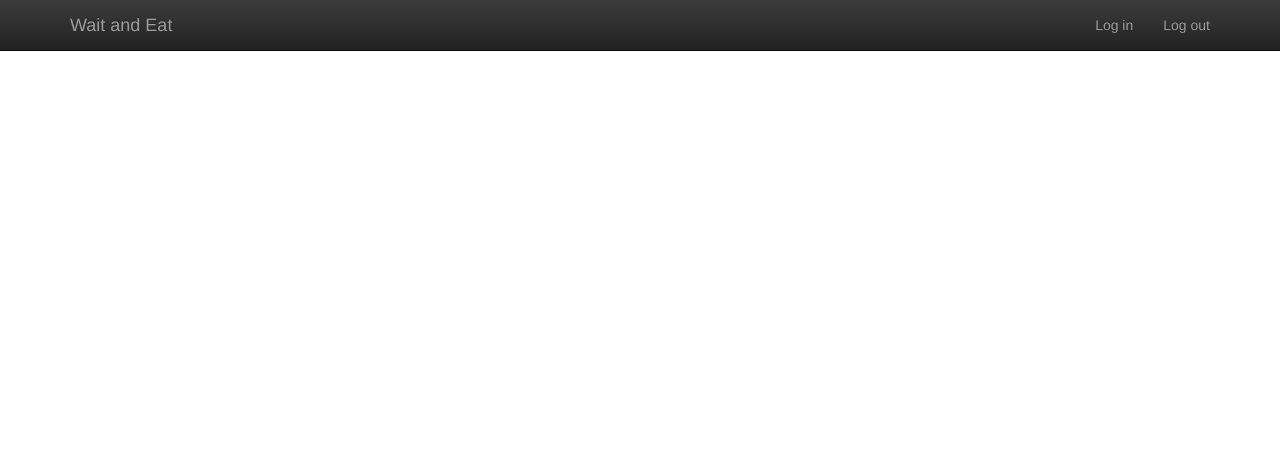
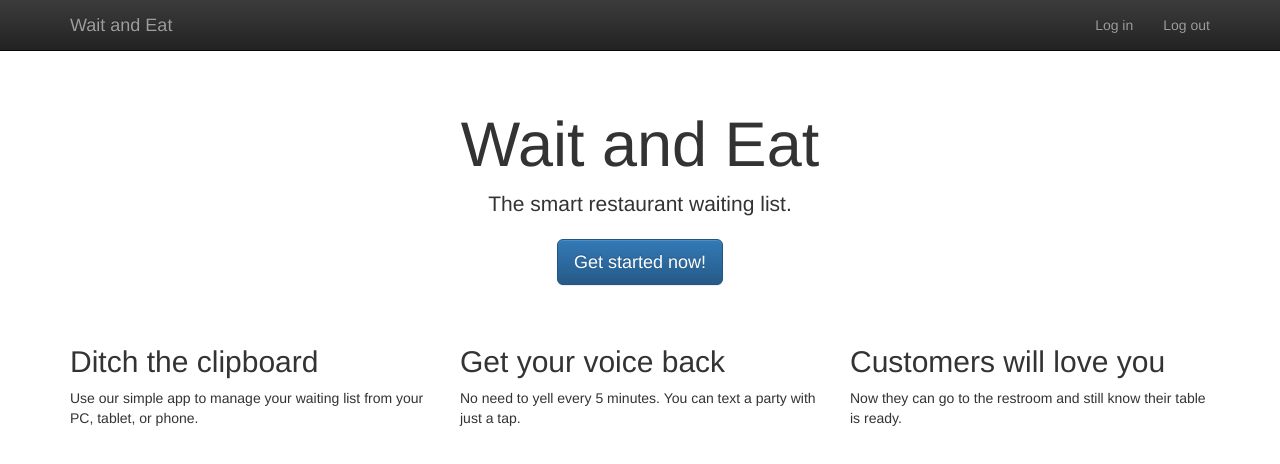
Before and after one commit to RandyDavis/AngCourse2, a website: page app/index.html in a window 1280 px wide. Drawn offline with nearby package versions, Linux system fonts and the light colour scheme.

Commit message:
finish landing page

```diff
--- a/app/css/app.css
+++ b/app/css/app.css
@@ -1,30 +1,13 @@
 /* app css stylesheet */
 
-.menu {
-  list-style: none;
-  border-bottom: 0.1em solid black;
-  margin-bottom: 2em;
-  padding: 0 0 0.5em;
+body {
+  padding-top: 50px;
+}
+.starter-template {
+  padding: 40px 15px;
+  text-align: center;
 }
 
-.menu:before {
-  content: "[";
+.starter-template h1 {
+  font-size: 63px;
 }
-
-.menu:after {
-  content: "]";
-}
-
-.menu > li {
-  display: inline;
-}
-
-.menu > li:before {
-  content: "|";
-  padding-right: 0.3em;
-}
-
-.menu > li:nth-child(1):before {
-  content: "";
-  padding: 0;
-}
--- a/app/index.html
+++ b/app/index.html
@@ -11,7 +11,6 @@
   <link rel="stylesheet" href="https://maxcdn.bootstrapcdn.com/bootstrap/3.3.1/css/bootstrap-theme.min.css">
   <!-- Latest compiled and minified JavaScript -->
   <script src="https://maxcdn.bootstrapcdn.com/bootstrap/3.3.1/js/bootstrap.min.js"></script>
-"></script>
 </head>
 <body>
 
--- a/app/partials/landing_page.html
+++ b/app/partials/landing_page.html
@@ -1 +1,23 @@
-This is the landing page!
+<div class="container">
+
+  <div class="starter-template">
+    <h1>Wait and Eat</h1>
+    <p class="lead">The smart restaurant waiting list.</p>
+    <button type="button" class="btn btn-primary btn-lg">Get started now!</button>
+  </div>
+  <div class="row">
+    <div class="col-md-4">
+      <h2>Ditch the clipboard</h2>
+      <p>Use our simple app to manage your waiting list from your PC, tablet, or phone.</p>
+    </div>
+    <div class="col-md-4">
+      <h2>Get your voice back</h2>
+      <p>No need to yell every 5 minutes.  You can text a party with just a tap.</p>
+    </div>
+    <div class="col-md-4">
+      <h2>Customers will love you</h2>
+      <p>Now they can go to the restroom and still know their table is ready.</p>
+    </div>
+  </div>
+
+</div><!-- /.container -->
```
